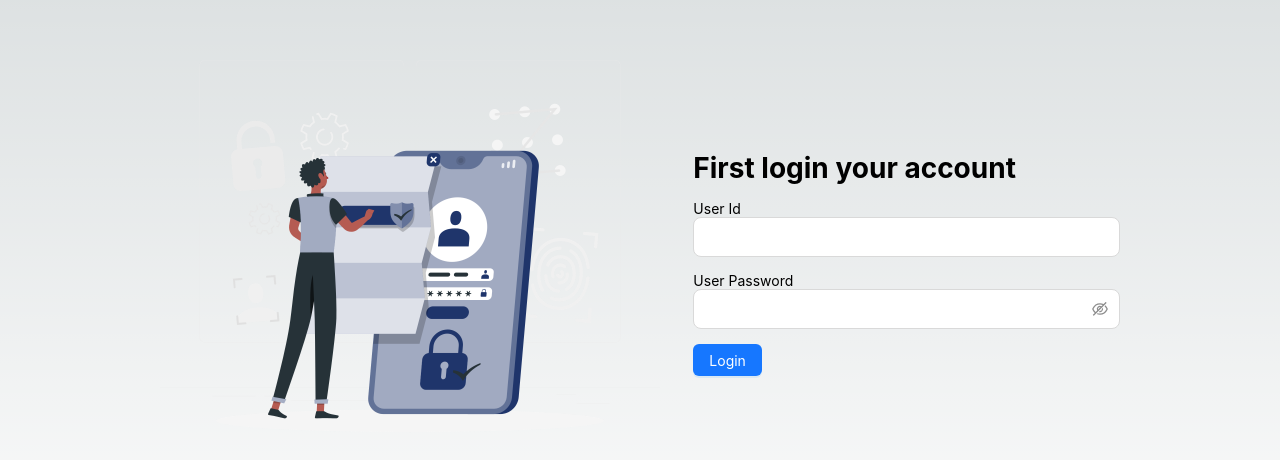
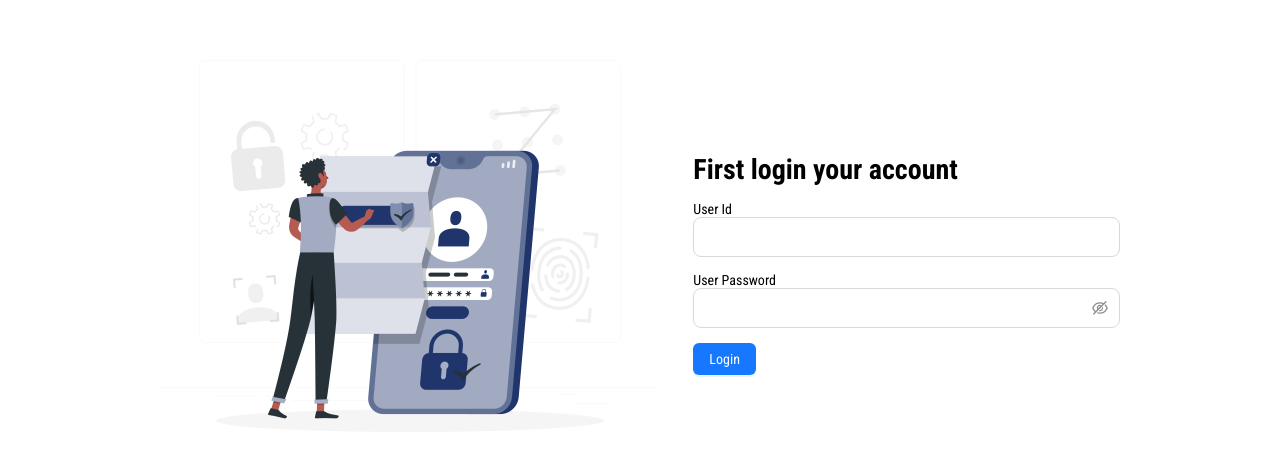
Before and after one commit to DipraDas/university-management, a Next.js app: page /login in a window 1280 px wide. Shown: the part 144-604 px from the top of the page. Built offline with nearby package versions, Linux system fonts and the light colour scheme.

Commit message:
Custom Font Added

```diff
--- a/src/app/globals.css
+++ b/src/app/globals.css
@@ -1,107 +1,7 @@
-:root {
-  --max-width: 1100px;
-  --border-radius: 12px;
-  --font-mono: ui-monospace, Menlo, Monaco, 'Cascadia Mono', 'Segoe UI Mono',
-    'Roboto Mono', 'Oxygen Mono', 'Ubuntu Monospace', 'Source Code Pro',
-    'Fira Mono', 'Droid Sans Mono', 'Courier New', monospace;
-
-  --foreground-rgb: 0, 0, 0;
-  --background-start-rgb: 214, 219, 220;
-  --background-end-rgb: 255, 255, 255;
-
-  --primary-glow: conic-gradient(
-    from 180deg at 50% 50%,
-    #16abff33 0deg,
-    #0885ff33 55deg,
-    #54d6ff33 120deg,
-    #0071ff33 160deg,
-    transparent 360deg
-  );
-  --secondary-glow: radial-gradient(
-    rgba(255, 255, 255, 1),
-    rgba(255, 255, 255, 0)
-  );
-
-  --tile-start-rgb: 239, 245, 249;
-  --tile-end-rgb: 228, 232, 233;
-  --tile-border: conic-gradient(
-    #00000080,
-    #00000040,
-    #00000030,
-    #00000020,
-    #00000010,
-    #00000010,
-    #00000080
-  );
-
-  --callout-rgb: 238, 240, 241;
-  --callout-border-rgb: 172, 175, 176;
-  --card-rgb: 180, 185, 188;
-  --card-border-rgb: 131, 134, 135;
-}
-
-@media (prefers-color-scheme: dark) {
-  :root {
-    --foreground-rgb: 255, 255, 255;
-    --background-start-rgb: 0, 0, 0;
-    --background-end-rgb: 0, 0, 0;
-
-    --primary-glow: radial-gradient(rgba(1, 65, 255, 0.4), rgba(1, 65, 255, 0));
-    --secondary-glow: linear-gradient(
-      to bottom right,
-      rgba(1, 65, 255, 0),
-      rgba(1, 65, 255, 0),
-      rgba(1, 65, 255, 0.3)
-    );
-
-    --tile-start-rgb: 2, 13, 46;
-    --tile-end-rgb: 2, 5, 19;
-    --tile-border: conic-gradient(
-      #ffffff80,
-      #ffffff40,
-      #ffffff30,
-      #ffffff20,
-      #ffffff10,
-      #ffffff10,
-      #ffffff80
-    );
-
-    --callout-rgb: 20, 20, 20;
-    --callout-border-rgb: 108, 108, 108;
-    --card-rgb: 100, 100, 100;
-    --card-border-rgb: 200, 200, 200;
-  }
-}
-
+@import url('https://fonts.googleapis.com/css2?family=Roboto+Condensed:wght@300;400;700&display=swap');
 * {
   box-sizing: border-box;
   padding: 0;
   margin: 0;
+  font-family: 'Roboto Condensed', sans-serif;
 }
-
-html,
-body {
-  max-width: 100vw;
-  overflow-x: hidden;
-}
-
-body {
-  color: rgb(var(--foreground-rgb));
-  background: linear-gradient(
-      to bottom,
-      transparent,
-      rgb(var(--background-end-rgb))
-    )
-    rgb(var(--background-start-rgb));
-}
-
-a {
-  color: inherit;
-  text-decoration: none;
-}
-
-@media (prefers-color-scheme: dark) {
-  html {
-    color-scheme: dark;
-  }
-}
```
